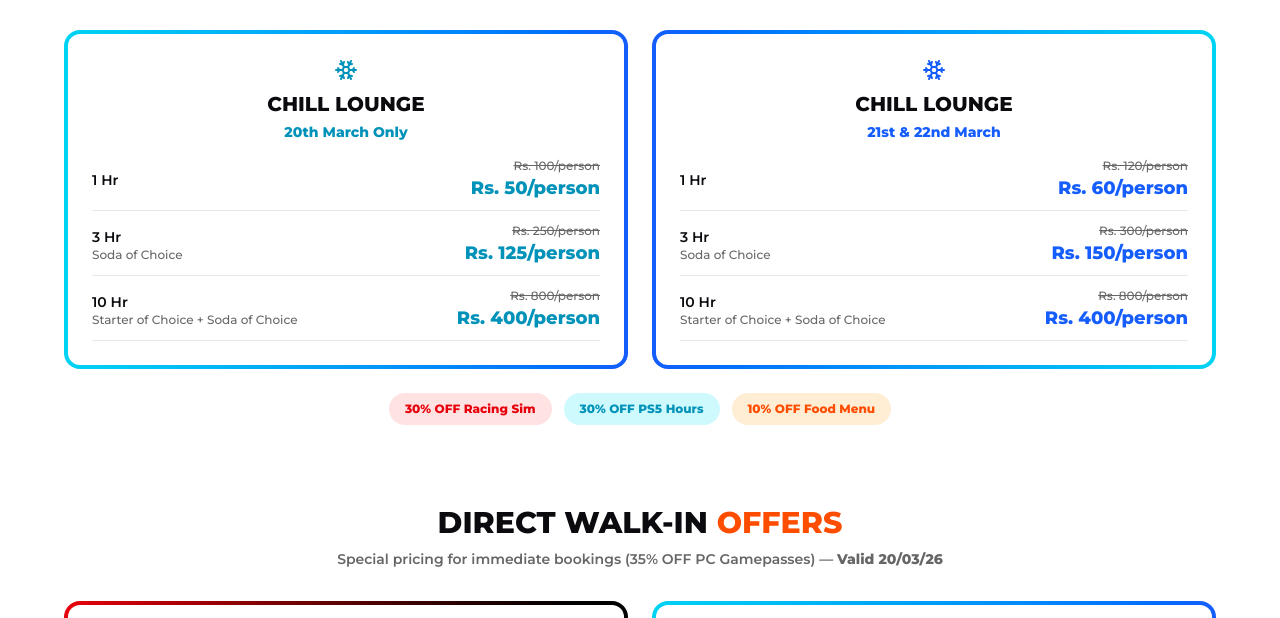
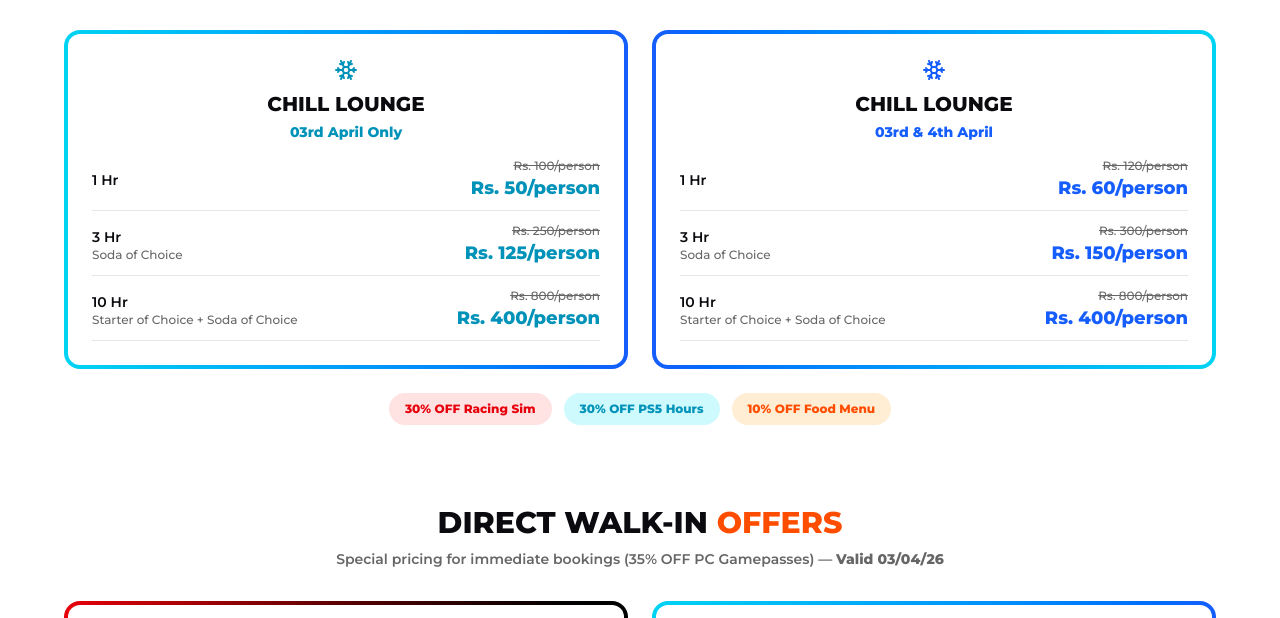
Before and after one commit to singhmanikesh/DSDGAMINGV2, a React (Vite) app: page / in a window 1280 px wide. Shown: the part 4768-5386 px from the top of the page. Built offline with nearby package versions, Linux system fonts and the light colour scheme.

Commit message:
date changed

```diff
--- a/src/app/components/floating-bar.jsx
+++ b/src/app/components/floating-bar.jsx
@@ -26,7 +26,7 @@
         <div className="flex items-center justify-center gap-2 sm:gap-4">
           {/* Call Us */}
           <a
-            href="tel:+919538585761"
+            href="tel:+917760078282"
             className="flex items-center gap-1.5 sm:gap-2 px-3 sm:px-6 py-2 sm:py-3 bg-[#141419] text-white rounded-full font-semibold hover:bg-[#26262B] hover:text-[#FF4D00] transition-all duration-300 border border-[#26262B] hover:border-[#FF4D00] text-xs sm:text-base"
             style={{ fontFamily: 'Montserrat, sans-serif', fontWeight: 500 }}
           >
--- a/src/app/components/footer.jsx
+++ b/src/app/components/footer.jsx
@@ -40,7 +40,7 @@
               />
             </a>
             <a
-              href="https://wa.me/919538585761" // replace with your number
+              href="https://wa.me/917760078282" // replace with your number
               target="_blank"
               rel="noopener noreferrer"
               className="w-12 h-12 sm:w-14 sm:h-14 rounded-full bg-[#141419] border border-[#26262B] flex items-center justify-center hover:border-[#25D366] hover:bg-[#25D366]/20 hover:shadow-[0_0_20px_rgba(37,211,102,0.4)] transition-all duration-300 group"
--- a/src/app/components/pricing.jsx
+++ b/src/app/components/pricing.jsx
@@ -384,7 +384,7 @@
                   <h4 className="text-lg md:text-xl text-[#0B0B0F] uppercase mb-1" style={{ fontFamily: 'Montserrat, sans-serif', fontWeight: 800 }}>
                     CHILL LOUNGE
                   </h4>
-                  <p className="text-cyan-600 text-sm font-bold" style={{ fontFamily: 'Montserrat, sans-serif' }}>20th March Only</p>
+                  <p className="text-cyan-600 text-sm font-bold" style={{ fontFamily: 'Montserrat, sans-serif' }}>03rd April Only</p>
                 </div>
 
                 <div className="space-y-3">
@@ -412,7 +412,7 @@
                   <h4 className="text-lg md:text-xl text-[#0B0B0F] uppercase mb-1" style={{ fontFamily: 'Montserrat, sans-serif', fontWeight: 800 }}>
                     CHILL LOUNGE
                   </h4>
-                  <p className="text-blue-600 text-sm font-bold" style={{ fontFamily: 'Montserrat, sans-serif' }}>21st & 22nd March</p>
+                  <p className="text-blue-600 text-sm font-bold" style={{ fontFamily: 'Montserrat, sans-serif' }}>03rd & 4th April</p>
                 </div>
 
                 <div className="space-y-3">
@@ -459,7 +459,7 @@
               DIRECT WALK-IN <span className="text-[#FF4D00]">OFFERS</span>
             </h3>
             <p className="text-[#666666] text-sm" style={{ fontFamily: 'Montserrat, sans-serif', fontWeight: 600 }}>
-              Special pricing for immediate bookings (35% OFF PC Gamepasses) — <strong className="font-bold">Valid 20/03/26</strong>
+              Special pricing for immediate bookings (35% OFF PC Gamepasses) — <strong className="font-bold">Valid 03/04/26</strong>
             </p>
           </div>
 
```
